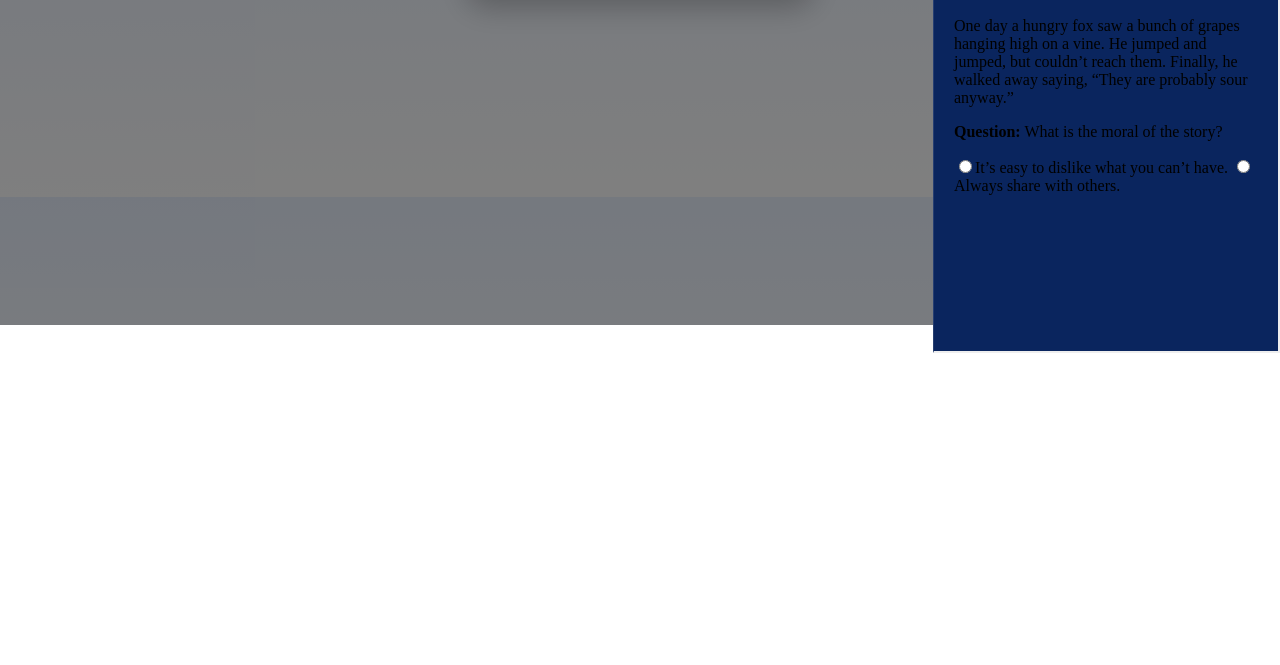
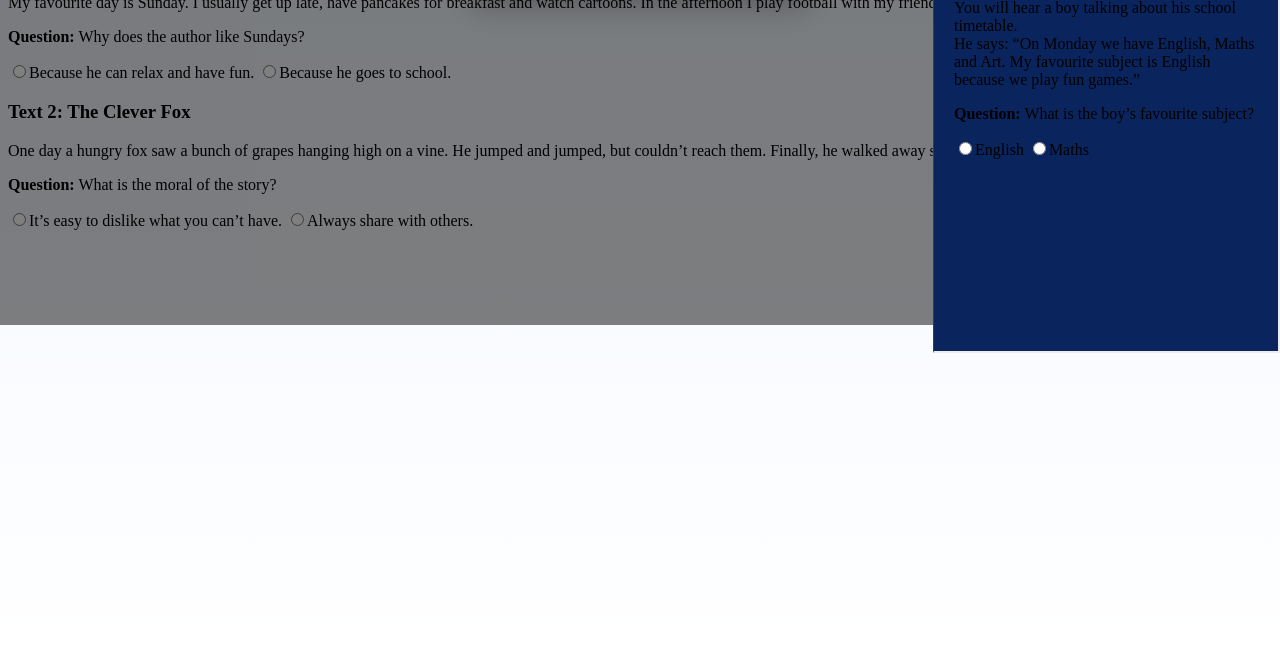
Before and after one commit to aiko030500-wq/-AI_Bayan_Daryn_6_Archive_App_v10, a plain HTML site: page index.html in a window 1280 px wide. Shown: the part 475-1140 px from the top of the page. Before the commit the page ends 800 px from the top, so only its background shows below. Drawn offline with Linux system fonts and the light colour scheme.

Commit message:
Update index.html

```diff
--- a/index.html
+++ b/index.html
@@ -32,7 +32,7 @@
   <button onclick="goHome()">Menu</button>
 </nav>
 
-  <main>
+<main>
   <!-- === Главная страница === -->
   <section id="home">
     <div class="card">
@@ -43,7 +43,12 @@
 
   <!-- === Раздел Reading === -->
   <section id="reading" class="hidden">
-    <iframe src="data/reading_all.html" width="100%" height="800
+    <iframe src="data/reading_all.html" width="100%" height="800" style="border:none; border-radius:12px;"></iframe>
+  </section>
+
+  <!-- === Раздел Listening === -->
+  <section id="listening" class="hidden">
+    <iframe src="data/listening_all.html" width="100%" height="800" style="border:none
 
   <aside class="sidebar">
     <h3>AI Bayan Chat</h3>
```
